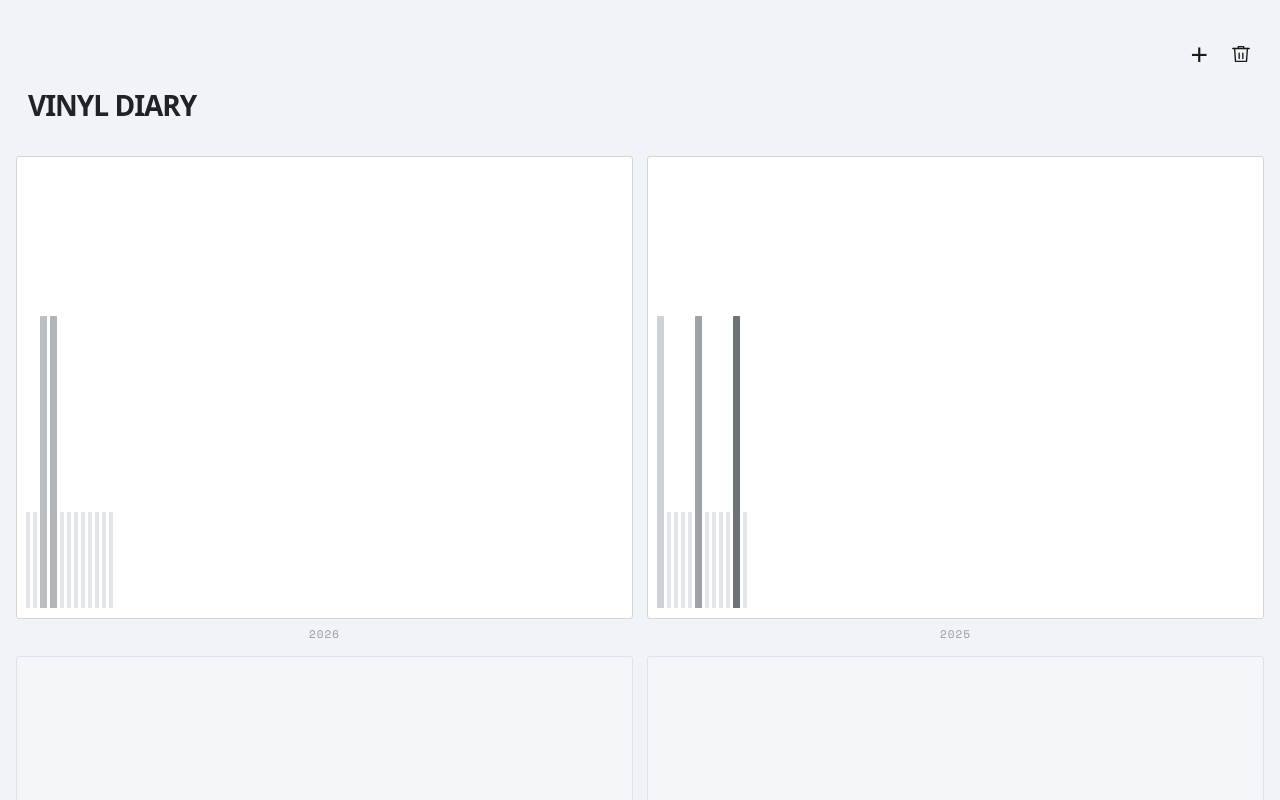
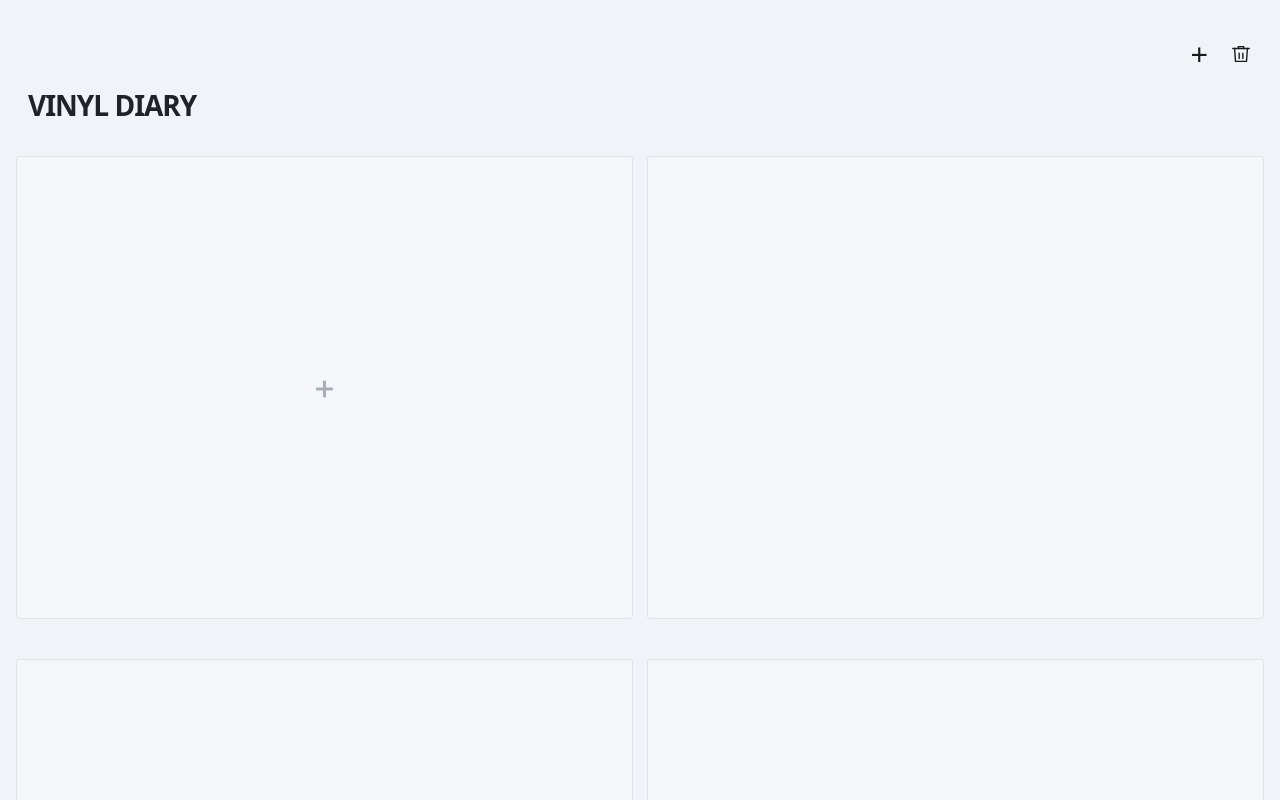
Before and after one commit to wldms123zzz-svg/vinlyrecord, a React (Vite) app: page / in a window 1280 px wide. Shown: the top 800 px of the page. Built offline with nearby package versions, Linux system fonts and the light colour scheme.

Commit message:
Remove sample data and add localStorage persistence

```diff
--- a/src/App.jsx
+++ b/src/App.jsx
@@ -1,4 +1,4 @@
-import { useState, useRef, useCallback } from "react";
+import { useState, useRef, useCallback, useEffect } from "react";
 
 /* ─── CONSTANTS ─── */
 const MONTHS = ["JAN","FEB","MAR","APR","MAY","JUN","JUL","AUG","SEP","OCT","NOV","DEC"];
@@ -26,18 +26,8 @@ const ACCENTS = [
 "#44505b","#3a4752","#303d49","#263440",
 ];
 
-/* ─── SAMPLE DATA ─── */
-const INIT_DATA = {
-2026: {
-3: { song:"Cigarettes After Sex", artist:"K.", mood:"몽롱", diary:"창밖에 비가 내렸다. 이 노래는 항상 같은 기억을 꺼낸다.", photo:null },
-4: { song:"Lua", artist:"Bright Eyes", mood:"따뜻", diary:"친구와 오래 이야기했다. 이런 날이 더 많았으면.", photo:null },
-},
-2025: {
-1: { song:"Motion Picture Soundtrack", artist:"Radiohead", mood:"몽롱", diary:"새해 첫날, 아무것도 하지 않았다. 그래도 괜찮았다.", photo:null },
-6: { song:"Skinny Love", artist:"Bon Iver", mood:"날카로움", diary:"말하지 못한 것들이 쌓인 날이었다.", photo:null },
-11: { song:"The Night Will Always Win", artist:"Manchester Orchestra", mood:"쓸쓸", diary:"혼자 걷다 보니 어느새 새벽이었다.", photo:null },
-},
-};
+/* ─── EMPTY INITIAL DATA ─── */
+const INIT_DATA = {};
 
 /* ─── VINYL SVG ─── */
 function VinylSVG({ spineColor, accent, size = 200 }) {
@@ -911,7 +901,14 @@ return (
 
 /* ─── ROOT ─── */
 export default function App() {
-const [data, setData] = useState(INIT_DATA);
+const [data, setData] = useState(() => {
+  const saved = localStorage.getItem("vinyl-diary-data");
+  return saved ? JSON.parse(saved) : INIT_DATA;
+});
+
+useEffect(() => {
+  localStorage.setItem("vinyl-diary-data", JSON.stringify(data));
+}, [data]);
 const [screen, setScreen] = useState("home"); // home | year | detail
 const [selectedYear, setSelectedYear] = useState(null);
 const [selectedMonth, setSelectedMonth] = useState(null);
```
